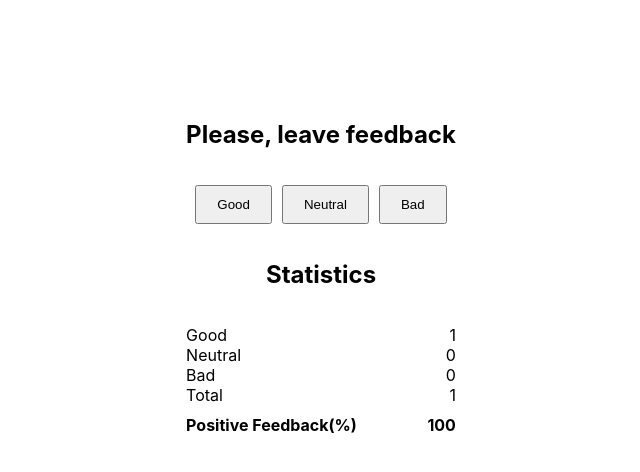
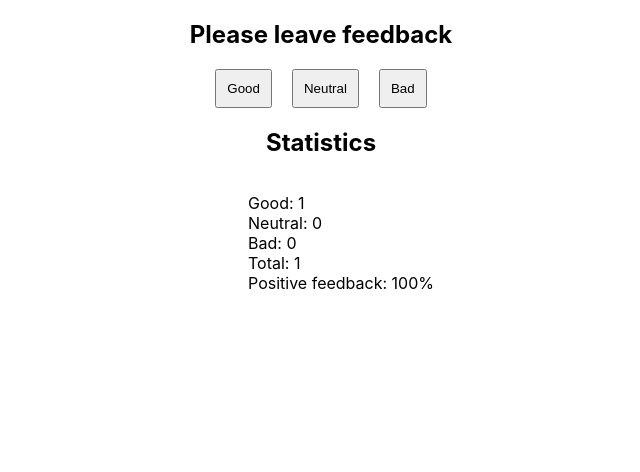
Before and after one commit to the-most-trained-trainee/goit-react-hw-02-feedback, a React (Create React App) app: page / in a window 1280 px wide. Both pictures are taken after a click on the button "Good". Shown: the top 472 px of the page, without its empty margins (319-959 px from the left). Built offline with nearby package versions, Linux system fonts and the light colour scheme.

Commit message:
Final Commit (mentor tasks done)

```diff
--- a/src/components/App.jsx
+++ b/src/components/App.jsx
@@ -1,36 +1,48 @@
 import React from 'react';
-import FeedBackStats from './FeedBackStats';
-import Container from './AppStyled';
+import Section from './Section';
+import Statistics from './Statistics';
+import FeedbackOptions from './FeedbackOptions';
+import Notification from './Notification';
 
 class App extends React.Component {
-  defaultData = {
-    goodFeedBacks: 0,
-    neutralFeedBacks: 0,
-    badFeedBacks: 0,
-    total: 0,
-    positivePercentage: 0,
+  state = {
+    good: 0,
+    neutral: 0,
+    bad: 0,
   };
 
-  state = {
-    goodFeedBacks: this.defaultData.goodFeedBacks,
-    neutralFeedBacks: this.defaultData.neutralFeedBacks,
-    badFeedBacks: this.defaultData.badFeedBacks,
+  feedbackSubmit = data => {
+    this.setState(data);
   };
 
-  stateUpdate = arg => {
-    this.setState(() => arg);
-  };
+  countaTotal = () => Object.values(this.state).reduce((x, y) => x + y);
+
+  positivePercentage = () =>
+    Math.round((this.state.good * 100) / this.countaTotal());
 
   render() {
     return (
-      <Container>
-        <FeedBackStats
-          feedBackStatistic={this.state}
-          total={this.total}
-          positivePercentage={this.positivePercentage}
-          stateUpdate={this.stateUpdate}
-        />
-      </Container>
+      <div>
+        <Section title="Please leave feedback">
+          <FeedbackOptions
+            options={this.state}
+            onLeaveFeedback={this.feedbackSubmit}
+          />
+        </Section>
+        <Section title="Statistics">
+          {this.countaTotal() === 0 ? (
+            <Notification message="There is no feedback" />
+          ) : (
+            <Statistics
+              good={this.state.good}
+              neutral={this.state.neutral}
+              bad={this.state.bad}
+              total={this.countaTotal()}
+              positive={this.positivePercentage()}
+            />
+          )}
+        </Section>
+      </div>
     );
   }
 }
--- a/src/components/AppStyled.jsx
+++ /dev/null
@@ -1,11 +0,0 @@
-import styled from 'styled-components';
-
-const Container = styled.div`
-  display: flex;
-  margin-top: 100px;
-  justify-content: center;
-  align-items: center;
-  font-size: 40;
-  color: #010101;
-`;
-export default Container;
--- a/src/components/FeedBackStats.jsx
+++ /dev/null
@@ -1,76 +0,0 @@
-import React from 'react';
-import FeedbackOptions from './FeedbackOptions';
-import Statistics from './Statistics';
-import Notification from './Notification';
-import FeeBackStats from './FeedBackStatsStyled';
-import PropTypes from 'prop-types';
-
-class FeedBackStats extends React.Component {
-  goodFeedbackIncrement = () => {
-    this.props.stateUpdate({
-      goodFeedBacks: this.props.feedBackStatistic.goodFeedBacks + 1,
-    });
-  };
-
-  neutralFeedbackIncrement = () => {
-    this.props.stateUpdate({
-      neutralFeedBacks: this.props.feedBackStatistic.neutralFeedBacks + 1,
-    });
-  };
-
-  badFeedbackIncrement = () => {
-    this.props.stateUpdate({
-      badFeedBacks: this.props.feedBackStatistic.badFeedBacks + 1,
-    });
-  };
-
-  getFeedbacksSum = () =>
-    Object.values(this.props.feedBackStatistic).reduce((x, y) => x + y);
-
-  countPositiveFeedbackPercentage = () => {
-    return Math.round(
-      (this.props.feedBackStatistic.goodFeedBacks * 100) /
-        this.getFeedbacksSum()
-    );
-  };
-
-  render() {
-    const isFeedbackGiven = this.getFeedbacksSum() !== 0;
-
-    return (
-      <FeeBackStats>
-        <h2>Please, leave feedback</h2>
-        <FeedbackOptions
-          goodFeedbackIncrement={this.goodFeedbackIncrement}
-          neutralFeedbackIncrement={this.neutralFeedbackIncrement}
-          badFeedbackIncrement={this.badFeedbackIncrement}
-        />
-        <h2>Statistics</h2>
-        {!isFeedbackGiven ? (
-          <Notification message="There is no feedback" />
-        ) : (
-          <Statistics
-            countTotalFeedback={this.getFeedbacksSum}
-            countPositiveFeedbackPercentage={
-              this.countPositiveFeedbackPercentage
-            }
-            feedBackStatistic={this.props.feedBackStatistic}
-          />
-        )}
-      </FeeBackStats>
-    );
-  }
-}
-
-FeedBackStats.propTypes = {
-  feedBackStatistic: PropTypes.shape({
-    goodFeedBacks: PropTypes.number.isRequired,
-    neutralFeedBacks: PropTypes.number.isRequired,
-    badFeedBacks: PropTypes.number.isRequired,
-  }).isRequired,
-  total: PropTypes.number,
-  positivePercentage: PropTypes.number,
-  stateUpdate: PropTypes.func.isRequired,
-};
-
-export default FeedBackStats;
--- a/src/components/FeedBackStatsStyled.jsx
+++ /dev/null
@@ -1,10 +0,0 @@
-import styled from 'styled-components';
-
-const FeeBackStats = styled.div`
-display: flex;
-flex-direction: column;
-justify-content: center;
-align-items: center;
-`;
-
-export default FeeBackStats;
--- a/src/components/FeedbackOptions.jsx
+++ b/src/components/FeedbackOptions.jsx
@@ -1,35 +1,38 @@
 import React from 'react';
-import StyledButtonsPanel from './FeedbackOptionsStyled';
 import PropTypes from 'prop-types';
 
-const FeedbackOptions = ({
-  goodFeedbackIncrement,
-  neutralFeedbackIncrement,
-  badFeedbackIncrement,
-}) => (
-  <StyledButtonsPanel>
-    <li>
-      <button type="button" onClick={goodFeedbackIncrement}>
+class FeedbackOptions extends React.Component {
+  feedbackIncrement = e => {
+    const current = e.currentTarget.name;
+    const updatedState = this.props.options;
+    updatedState[current] += 1;
+    this.props.onLeaveFeedback(updatedState);
+  };
+
+  render() {
+    return (
+      <div>
+        <button type="button" name="good" onClick={this.feedbackIncrement}>
           Good
         </button>
-    </li>
-    <li>
-      <button type="button" onClick={neutralFeedbackIncrement}>
+        <button type="button" name="neutral" onClick={this.feedbackIncrement}>
           Neutral
         </button>
-    </li>
-    <li>
-      <button type="button" onClick={badFeedbackIncrement}>
+        <button type="button" name="bad" onClick={this.feedbackIncrement}>
           Bad
         </button>
-    </li>
-  </StyledButtonsPanel>
+      </div>
     );
+  }
+}
 
 FeedbackOptions.propTypes = {
-  goodFeedbackIncrement: PropTypes.func.isRequired,
-  neutralFeedbackIncrement: PropTypes.func.isRequired,
-  badFeedbackIncrement: PropTypes.func.isRequired,
+  options: PropTypes.shape({
+    good: PropTypes.number.isRequired,
+    bad: PropTypes.number.isRequired,
+    neutral: PropTypes.number.isRequired,
+  }),
+  onLeaveFeedback: PropTypes.func.isRequired,
 };
 
 export default FeedbackOptions;
--- a/src/components/FeedbackOptionsStyled.jsx
+++ /dev/null
@@ -1,12 +0,0 @@
-import styled from 'styled-components';
-
-const StyledButtonsPanel = styled.ul`
-display: flex;
-gap: 10px;
-padding: 0;
-& button {
-  padding: 10px 20px;
-}
-`;
-
-export default StyledButtonsPanel;
--- /dev/null
+++ b/src/components/Section.jsx
@@ -0,0 +1,20 @@
+import React from 'react';
+import PropTypes from 'prop-types';
+import StyledSection from './StyledSection';
+
+class Section extends React.Component {
+  render() {
+    return (
+      <StyledSection>
+        <h1>{this.props.title}</h1>
+        <div>{this.props.children}</div>
+      </StyledSection>
+    );
+  }
+}
+
+Section.propTypes = {
+  title: PropTypes.string.isRequired,
+};
+
+export default Section;
--- a/src/components/Statistics.jsx
+++ b/src/components/Statistics.jsx
@@ -1,46 +1,26 @@
+import React from 'react';
 import PropTypes from 'prop-types';
-import StyledStatistics from './StatisticsStyled';
 
-const Statistics = ({
-  countTotalFeedback,
-  countPositiveFeedbackPercentage,
-  feedBackStatistic,
-}) => {
-  return (
-    <StyledStatistics>
+class Statistics extends React.Component {
+  render() {
+    return (
       <ul>
-        <li>
-          <span>Good </span>
-          <span>{feedBackStatistic.goodFeedBacks}</span>
-        </li>
-        <li>
-          <span>Neutral </span>
-          <span>{feedBackStatistic.neutralFeedBacks}</span>
-        </li>
-        <li>
-          <span>Bad </span> <span>{feedBackStatistic.badFeedBacks}</span>
-        </li>
-        <li>
-          <span>Total </span>
-          <span>{countTotalFeedback()}</span>
-        </li>
-        <li>
-          <span>Positive Feedback(%) </span>
-          <span>{countPositiveFeedbackPercentage()}</span>
-        </li>
+        <li>Good: {this.props.good}</li>
+        <li>Neutral: {this.props.neutral}</li>
+        <li>Bad: {this.props.bad}</li>
+        <li>Total: {this.props.total}</li>
+        <li>Positive feedback: {this.props.positive}%</li>
       </ul>
-    </StyledStatistics>
-  );
-};
+    );
+  }
+}
 
 Statistics.propTypes = {
-  countTotalFeedback: PropTypes.func.isRequired,
-  countPositiveFeedbackPercentage: PropTypes.func.isRequired,
-  feedBackStatistic: PropTypes.shape({
-    goodFeedBacks: PropTypes.number.isRequired,
-    neutralFeedBacks: PropTypes.number.isRequired,
-    badFeedBacks: PropTypes.number.isRequired,
-  }).isRequired,
+  good: PropTypes.number.isRequired,
+  neutral: PropTypes.number.isRequired,
+  bad: PropTypes.number.isRequired,
+  total: PropTypes.number.isRequired,
+  positive: PropTypes.number.isRequired,
 };
 
 export default Statistics;
--- a/src/components/StatisticsStyled.jsx
+++ /dev/null
@@ -1,19 +0,0 @@
-import styled from 'styled-components';
-
-const StyledStatistics = styled.div`
-  width: 100%;
-  & li {
-    display: flex;
-    flex-direction: row;
-    justify-content: space-between;
-  };
-  & ul {
-    padding: 0;
-    li:last-child {
-      margin-top: 10px;
-      font-weight: 700;
-    }
-  }
-`;
-
-export default StyledStatistics;
--- /dev/null
+++ b/src/components/StyledSection.jsx
@@ -0,0 +1,15 @@
+import styled from 'styled-components';
+
+const StyledSection = styled.section`
+  display: flex;
+  flex-direction: column;
+  align-items: center;
+
+& button {
+  padding: 10px;
+  margin-left: 10px;
+  margin-right: 10px;
+}
+`;
+
+export default StyledSection;
```
Lines whose indentation alone changed are shown as unchanged.
